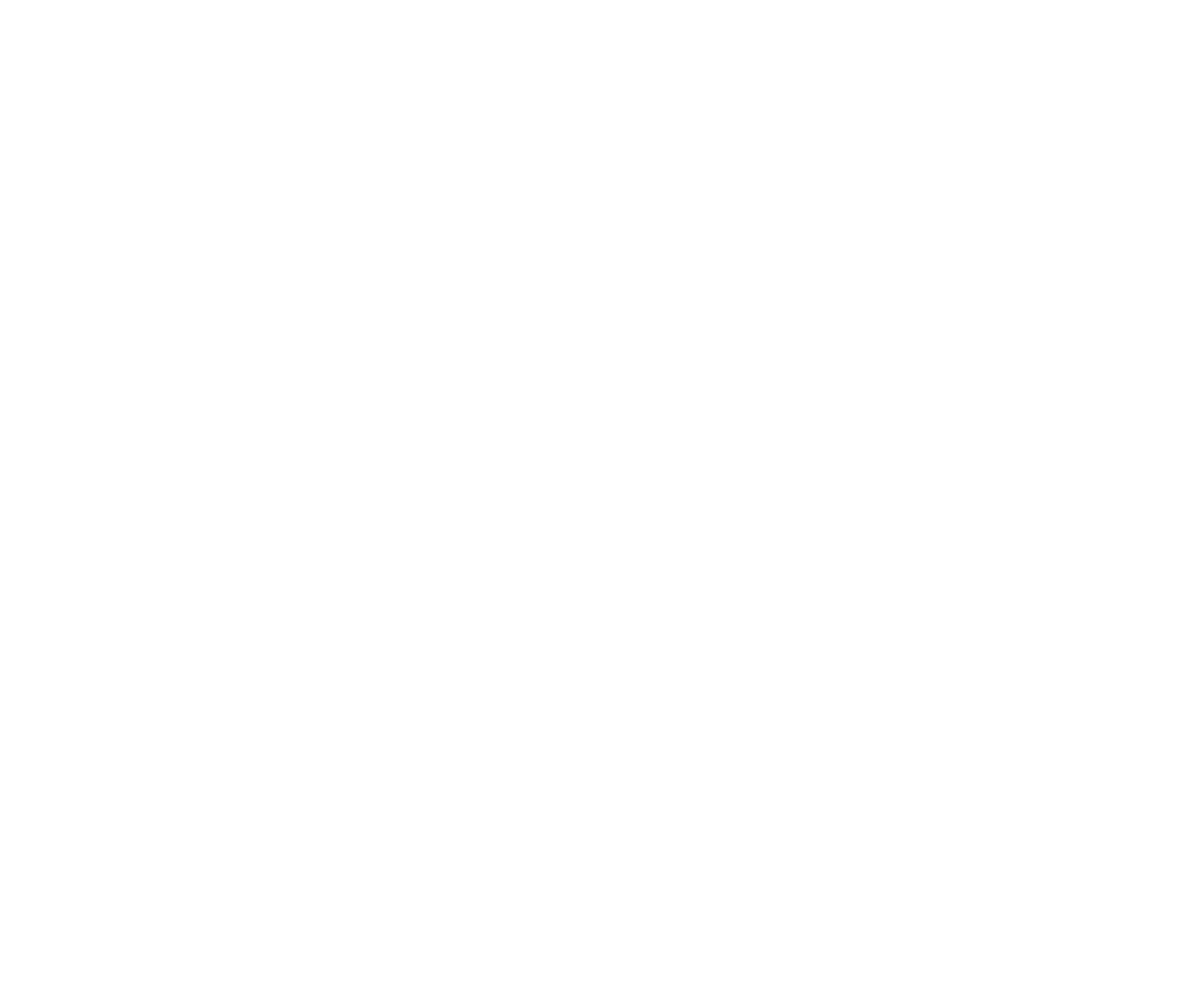
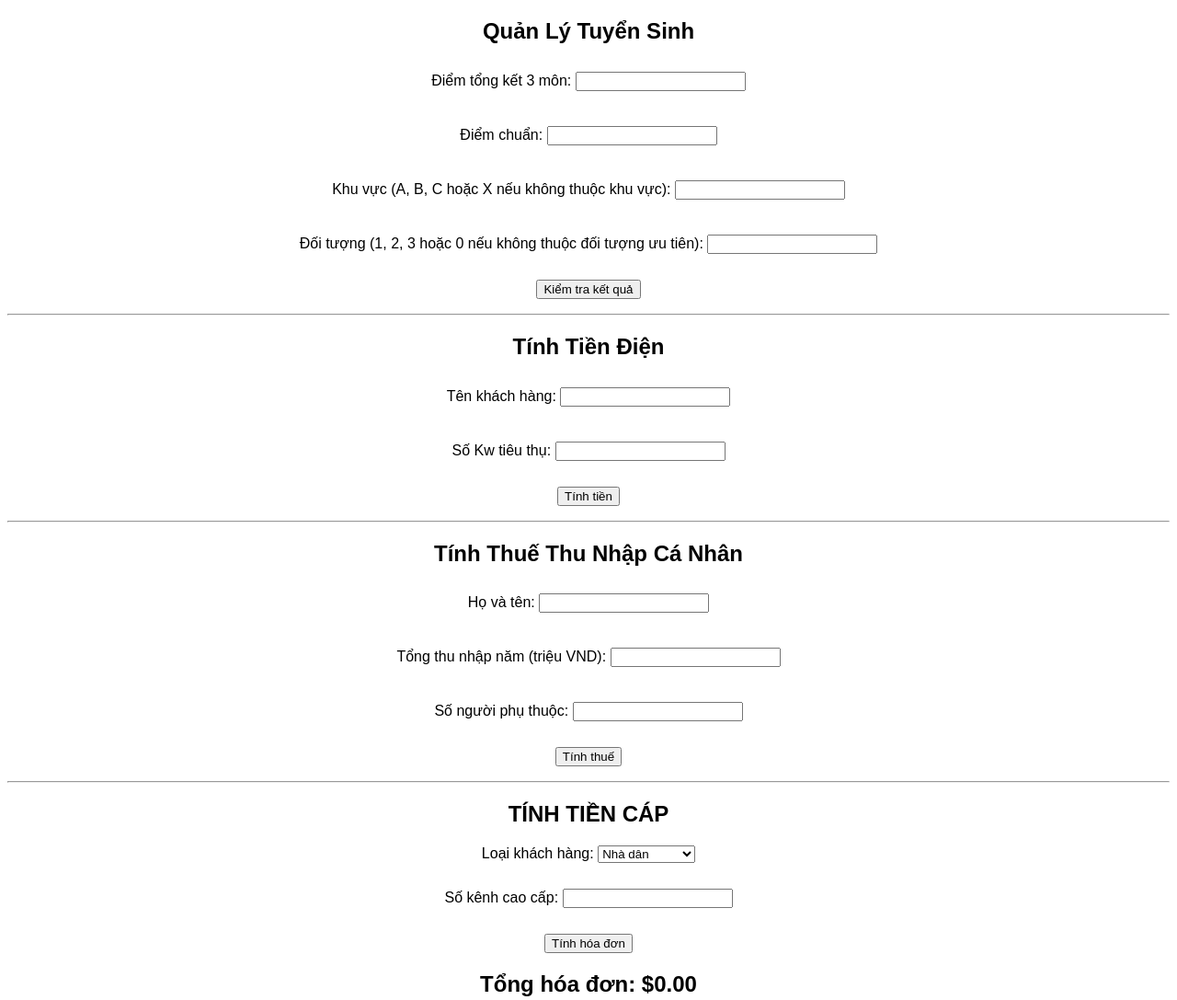
Before and after one commit to TranMinhPhuc04/baitap_js, a plain HTML site: page BaiTap(Function)/index.html in a window 1280 px wide. Shown: the whole page at 92% size. Before the commit the page ends 800 px from the top, so only its background shows below. Drawn offline with Linux system fonts and the light colour scheme.

Commit message:
update code dealine Function

```diff
--- a/BaiTap(Function)/index.html
+++ b/BaiTap(Function)/index.html
@@ -4,8 +4,104 @@
     <meta charset="UTF-8" />
     <meta name="viewport" content="width=device-width, initial-scale=1.0" />
     <title>Document</title>
+    <style>
+      body {
+        font-family: Arial, sans-serif;
+        text-align: center;
+      }
+      label,
+      input {
+        margin: 10px 0;
+      }
+    </style>
   </head>
   <body>
+    <h2>Quản Lý Tuyển Sinh</h2>
+
+    <form id="admissionForm">
+      <label for="totalScore">Điểm tổng kết 3 môn:</label>
+      <input type="number" id="totalScore" name="totalScore" /><br /><br />
+
+      <label for="cutoffScore">Điểm chuẩn:</label>
+      <input type="number" id="cutoffScore" name="cutoffScore" /><br /><br />
+
+      <label for="region"
+        >Khu vực (A, B, C hoặc X nếu không thuộc khu vực):</label
+      >
+      <input type="text" id="region" name="region" /><br /><br />
+
+      <label for="priorityObject"
+        >Đối tượng (1, 2, 3 hoặc 0 nếu không thuộc đối tượng ưu tiên):</label
+      >
+      <input
+        type="number"
+        id="priorityObject"
+        name="priorityObject"
+      /><br /><br />
+
+      <button type="button" onclick="calculateAdmission()">
+        Kiểm tra kết quả
+      </button>
+    </form>
+
+    <p id="pThongBaoTuyenSinh"></p>
+
+    <hr />
+
+    <h2>Tính Tiền Điện</h2>
+
+    <form id="electricityForm">
+      <label for="name">Tên khách hàng:</label>
+      <input type="text" id="nameTienDien" name="name" /><br /><br />
+
+      <label for="kw">Số Kw tiêu thụ:</label>
+      <input type="number" id="kw" name="kw" /><br /><br />
+
+      <button type="button" onclick="calculateElectricity()">Tính tiền</button>
+    </form>
+    <p id="pThongBaoTienDien"></p>
+
+    <hr />
+
+    <h2>Tính Thuế Thu Nhập Cá Nhân</h2>
+
+    <form id="taxForm">
+      <label for="name">Họ và tên:</label>
+      <input type="text" id="nameThueCaNhan" name="name" /><br /><br />
+
+      <label for="income">Tổng thu nhập năm (triệu VND):</label>
+      <input type="number" id="income" name="income" /><br /><br />
+
+      <label for="dependents">Số người phụ thuộc:</label>
+      <input type="number" id="dependents" name="dependents" /><br /><br />
+
+      <button type="button" onclick="calculateTax()">Tính thuế</button>
+    </form>
+
+    <p id="result"></p>
+
+    <hr />
+
+    <h2>TÍNH TIỀN CÁP</h2>
+    <form id="billForm">
+      <label for="customerType">Loại khách hàng:</label>
+      <select id="customerType" onchange="toggleConnections()">
+        <option value="household">Nhà dân</option>
+        <option value="business">Doanh nghiệp</option></select
+      ><br /><br />
+
+      <div id="connectionsDiv">
+        <label for="connections">Số kết nối:</label>
+        <input type="number" id="connections" min="0" /><br /><br />
+      </div>
+
+      <label for="channels">Số kênh cao cấp:</label>
+      <input type="number" id="channels" min="0" /><br /><br />
+
+      <button type="button" onclick="calculateBill()">Tính hóa đơn</button>
+    </form>
+
+    <h2>Tổng hóa đơn: $<span id="totalBill">0.00</span></h2>
     <script src="./index.js"></script>
   </body>
 </html>
--- a/BaiTap(Function)/index.js
+++ b/BaiTap(Function)/index.js
@@ -0,0 +1,142 @@
+// QUẢN LÝ TUYỂN SINH
+function calculateAdmission() {
+    const totalScore = parseFloat(document.getElementById('totalScore').value);
+    const cutoffScore = parseFloat(document.getElementById('cutoffScore').value);
+    const region = document.getElementById('region').value.toUpperCase();
+    const priorityObject = parseInt(document.getElementById('priorityObject').value);
+
+    // Bảng điểm ưu tiên theo khu vực
+    const regionScores = {
+        'A': 2,
+        'B': 1,
+        'C': 0.5,
+        'X': 0 // Không thuộc khu vực ưu tiên
+    };
+
+    // Bảng điểm ưu tiên theo đối tượng
+    const objectScores = {
+        1: 2.5,
+        2: 1.5,
+        3: 1,
+        0: 0 // Không thuộc đối tượng ưu tiên
+    };
+
+    // Kiểm tra nếu khu vực hoặc đối tượng không hợp lệ
+    if (!(region in regionScores) || !(priorityObject in objectScores)) {
+        document.getElementById('pThongBaoTuyenSinh').innerText = "Khu vực hoặc đối tượng không hợp lệ.";
+        return;
+    }
+
+    // Tính tổng điểm ưu tiên
+    const priorityScore = regionScores[region] + objectScores[priorityObject];
+
+    // Tính tổng điểm cuối cùng
+    const finalScore = totalScore + priorityScore;
+
+    // Kiểm tra kết quả
+    if (totalScore <= 0 || finalScore >= cutoffScore) {
+        document.getElementById('pThongBaoTuyenSinh').innerText =
+            `Đậu! Tổng điểm của bạn là: ${finalScore}`;
+    } else {
+        document.getElementById('pThongBaoTuyenSinh').innerText =
+            `Rớt! Tổng điểm của bạn là: ${finalScore}`;
+    }
+}
+
+// TÍNH TIỀN ĐIỆN
+function calculateElectricity() {
+    const nameTienDien = document.getElementById('nameTienDien').value;
+    const kw = parseFloat(document.getElementById('kw').value);
+
+    let totalCost = 0;
+
+    if (kw <= 50) {
+        totalCost = kw * 500;
+    } else if (kw <= 100) {
+        totalCost = (50 * 500) + (kw - 50) * 650;
+    } else if (kw <= 200) {
+        totalCost = (50 * 500) + (50 * 650) + (kw - 100) * 850;
+    } else if (kw <= 350) {
+        totalCost = (50 * 500) + (50 * 650) + (100 * 850) + (kw - 200) * 1100;
+    } else {
+        totalCost = (50 * 500) + (50 * 650) + (100 * 850) + (150 * 1100) + (kw - 350) * 1300;
+    }
+
+    document.getElementById('pThongBaoTienDien').innerText =
+        `Khách hàng ${nameTienDien} phải trả số tiền: ${totalCost.toLocaleString()} VND cho ${kw} Kw.`;
+}
+
+// TÍNH THUẾ THU NHẬP CÁ NHÂN
+function calculateTax() {
+    const nameThueCaNhan = document.getElementById('nameThueCaNhan').value;
+    const income = parseFloat(document.getElementById('income').value);
+    const dependents = parseInt(document.getElementById('dependents').value);
+
+    // Thu nhập chịu thuế = Tổng thu nhập năm - 4 triệu - số người phụ thuộc * 1.6 triệu
+    const taxableIncome = income - 4 - dependents * 1.6;
+
+    if (taxableIncome <= 0) {
+        document.getElementById('result').innerText = `${nameThueCaNhan}, bạn không phải nộp thuế vì thu nhập chịu thuế của bạn là ${taxableIncome.toFixed(2)} triệu VND.`;
+        return;
+    }
+
+    let tax = 0;
+
+    if (taxableIncome <= 60) {
+        tax = taxableIncome * 0.05;
+    } else if (taxableIncome <= 120) {
+        tax = 60 * 0.05 + (taxableIncome - 60) * 0.10;
+    } else if (taxableIncome <= 210) {
+        tax = 60 * 0.05 + 60 * 0.10 + (taxableIncome - 120) * 0.15;
+    } else if (taxableIncome <= 384) {
+        tax = 60 * 0.05 + 60 * 0.10 + 90 * 0.15 + (taxableIncome - 210) * 0.20;
+    } else if (taxableIncome <= 624) {
+        tax = 60 * 0.05 + 60 * 0.10 + 90 * 0.15 + 174 * 0.20 + (taxableIncome - 384) * 0.25;
+    } else if (taxableIncome <= 960) {
+        tax = 60 * 0.05 + 60 * 0.10 + 90 * 0.15 + 174 * 0.20 + 240 * 0.25 + (taxableIncome - 624) * 0.30;
+    } else {
+        tax = 60 * 0.05 + 60 * 0.10 + 90 * 0.15 + 174 * 0.20 + 240 * 0.25 + 336 * 0.30 + (taxableIncome - 960) * 0.35;
+    }
+
+    document.getElementById('result').innerText =
+        `${nameThueCaNhan}, tổng thuế thu nhập cá nhân phải nộp là: ${tax.toLocaleString()} triệu VND cho thu nhập chịu thuế là ${taxableIncome.toFixed(2)} triệu VND.`;
+}
+
+// TÍNH TIỀN CÁP
+function toggleConnections() {
+    var customerType = document.getElementById("customerType").value;
+    var connectionsDiv = document.getElementById("connectionsDiv");
+    if (customerType === "business") {
+        connectionsDiv.style.display = "block";
+    } else {
+        connectionsDiv.style.display = "none";
+    }
+}
+
+function toggleConnections() {
+    var customerType = document.getElementById("customerType").value;
+    var connectionsDiv = document.getElementById("connectionsDiv");
+    if (customerType === "business") {
+        connectionsDiv.style.display = "block";
+    } else {
+        connectionsDiv.style.display = "none";
+    }
+}
+
+function calculateBill() {
+    var customerType = document.getElementById("customerType").value;
+    var connections = parseInt(document.getElementById("connections").value) || 0;
+    var channels = parseInt(document.getElementById("channels").value) || 0;
+    var totalBill = 0;
+
+    if (customerType === "household") {
+        totalBill = 4.5 + 20.5 + (channels * 7.5);
+    } else if (customerType === "business") {
+        totalBill = 15 + 75 + ((connections - 10) * 5) + (channels * 50);
+    }
+
+    document.getElementById("totalBill").innerText = totalBill.toFixed(2);
+}
+
+// Khởi tạo form
+toggleConnections();
```
